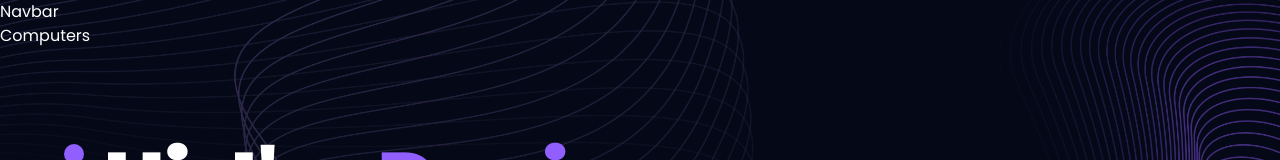
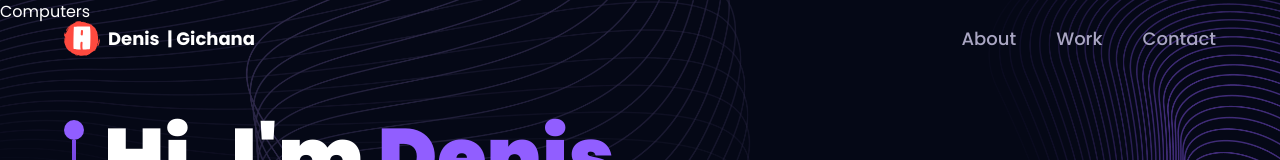
Before and after one commit to dennoh-mzoefu/3d-website, a React (Vite) app: page / in a window 1280 px wide. Shown: the top 160 px of the page. Built offline with nearby package versions, Linux system fonts and the light colour scheme.

Commit message:
computer model

```diff
--- a/src/components/Navbar.jsx
+++ b/src/components/Navbar.jsx
@@ -1,9 +1,102 @@
-import React from 'react'
+import React, { useEffect, useState } from "react";
+import { Link } from "react-router-dom";
+
+import { styles } from "../styles";
+import { navLinks } from "../constants";
+import { logo, menu, close } from "../assets";
 
 const Navbar = () => {
+  const [active, setActive] = useState("");
+  const [toggle, setToggle] = useState(false);
+  const [scrolled, setScrolled] = useState(false);
+
+  useEffect(() => {
+    const handleScroll = () => {
+      const scrollTop = window.scrollY;
+      if (scrollTop > 100) {
+        setScrolled(true);
+      } else {
+        setScrolled(false);
+      }
+    };
+
+    window.addEventListener("scroll", handleScroll);
+
+    return () => window.removeEventListener("scroll", handleScroll);
+  }, []);
+
   return (
-    <div>Navbar</div>
-  )
-}
+    <nav
+      className={`${
+        styles.paddingX
+      } w-full flex items-center py-5 fixed top-0 z-20 ${
+        scrolled ? "bg-primary" : "bg-transparent"
+      }`}
+    >
+      <div className="w-full flex justify-between items-center max-w-7xl mx-auto">
+        <Link
+          to="/"
+          className="flex items-center gap-2"
+          onClick={() => {
+            setActive("");
+            window.scrollTo(0, 0);
+          }}
+        >
+          <img src={logo} alt="logo" className="w-9 h-9 object-contain" />
+          <p className="text-white text-[18px] font-bold cursor-pointer flex ">
+            Denis &nbsp;
+            <span className="sm:block hidden"> | Gichana</span>
+          </p>
+        </Link>
 
-export default Navbar
+        <ul className="list-none hidden sm:flex flex-row gap-10">
+          {navLinks.map((nav) => (
+            <li
+              key={nav.id}
+              className={`${
+                active === nav.title ? "text-white" : "text-secondary"
+              } hover:text-white text-[18px] font-medium cursor-pointer`}
+              onClick={() => setActive(nav.title)}
+            >
+              <a href={`#${nav.id}`}>{nav.title}</a>
+            </li>
+          ))}
+        </ul>
+
+        <div className="sm:hidden flex flex-1 justify-end items-center">
+          <img
+            src={toggle ? close : menu}
+            alt="menu"
+            className="w-[28px] h-[28px] object-contain"
+            onClick={() => setToggle(!toggle)}
+          />
+
+          <div
+            className={`${
+              !toggle ? "hidden" : "flex"
+            } p-6 black-gradient absolute top-20 right-0 mx-4 my-2 min-w-[140px] z-10 rounded-xl`}
+          >
+            <ul className="list-none flex justify-end items-start flex-1 flex-col gap-4">
+              {navLinks.map((nav) => (
+                <li
+                  key={nav.id}
+                  className={`font-poppins font-medium cursor-pointer text-[16px] ${
+                    active === nav.title ? "text-white" : "text-secondary"
+                  }`}
+                  onClick={() => {
+                    setToggle(!toggle);
+                    setActive(nav.title);
+                  }}
+                >
+                  <a href={`#${nav.id}`}>{nav.title}</a>
+                </li>
+              ))}
+            </ul>
+          </div>
+        </div>
+      </div>
+    </nav>
+  );
+};
+
+export default Navbar;
```
